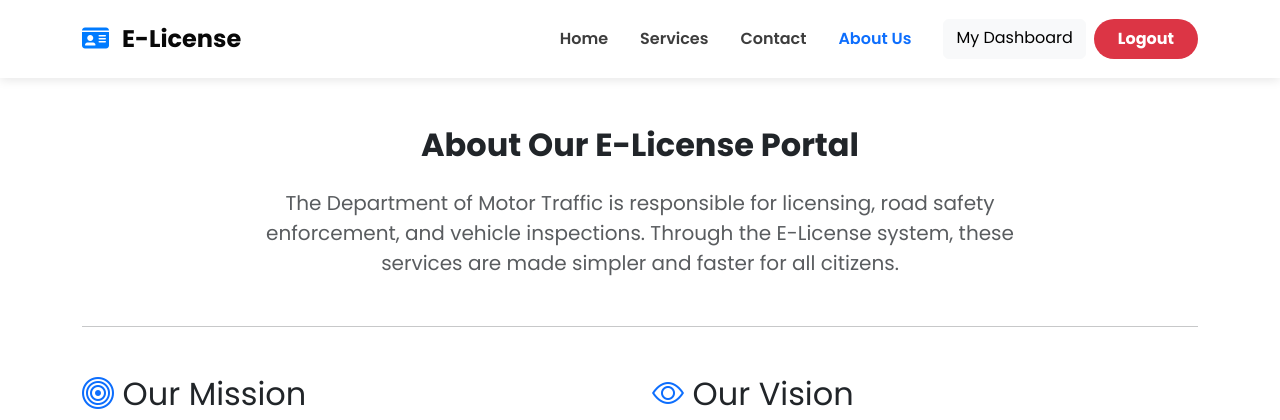
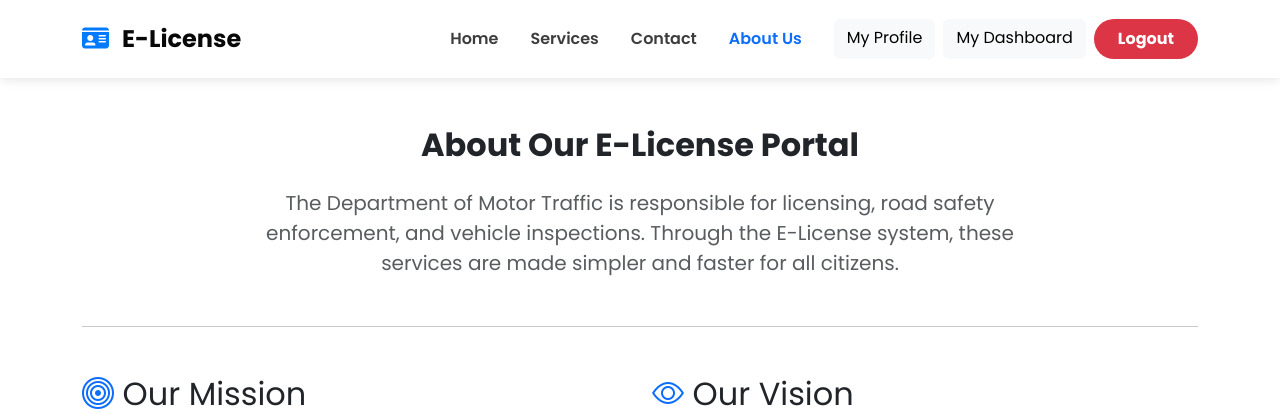
Before and after one commit to DinodDeshanjana/Elicense-System, a PHP site: page /about.php in a window 1280 px wide. Shown: the top 420 px of the page. Run offline with PHP 8.4, Linux system fonts and the light colour scheme; the visitor is signed in with stand-in values (Sample User, id 1).

Commit message:
Update about.php

```diff
--- a/about.php
+++ b/about.php
@@ -126,8 +126,11 @@ session_start();
             <?php if (isset($_SESSION['user_id'])): ?>
               <?php
                 $dashboard_link = ($_SESSION['role'] === 'admin') ? 'admin_dashboard.php' : 'dashboard.php';
+                $profile = ($_SESSION['role']== 'admin') ? 'admin_dashboard.php' : 'profile.php';
               ?>
+              <a href="<?php echo $profile; ?>" class="btn btn-light">My Profile</a>
               <a href="<?php echo $dashboard_link; ?>" class="btn btn-light">My Dashboard</a>
+
               <a href="logout.php" class="btn-logout btn-login">Logout</a>
             <?php else: ?>
               <a href="login.php" class="btn btn-login">Login</a>
```
